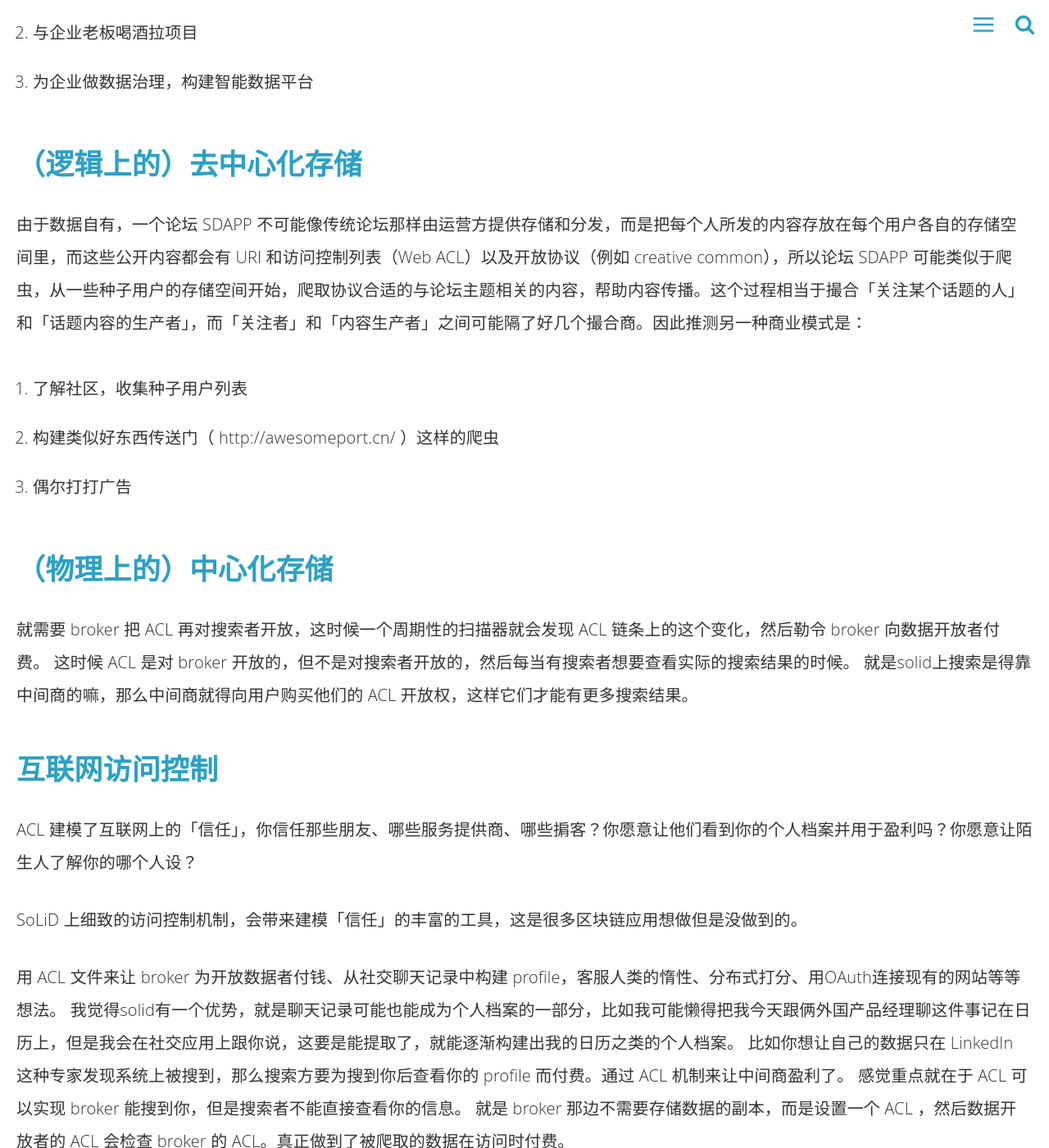
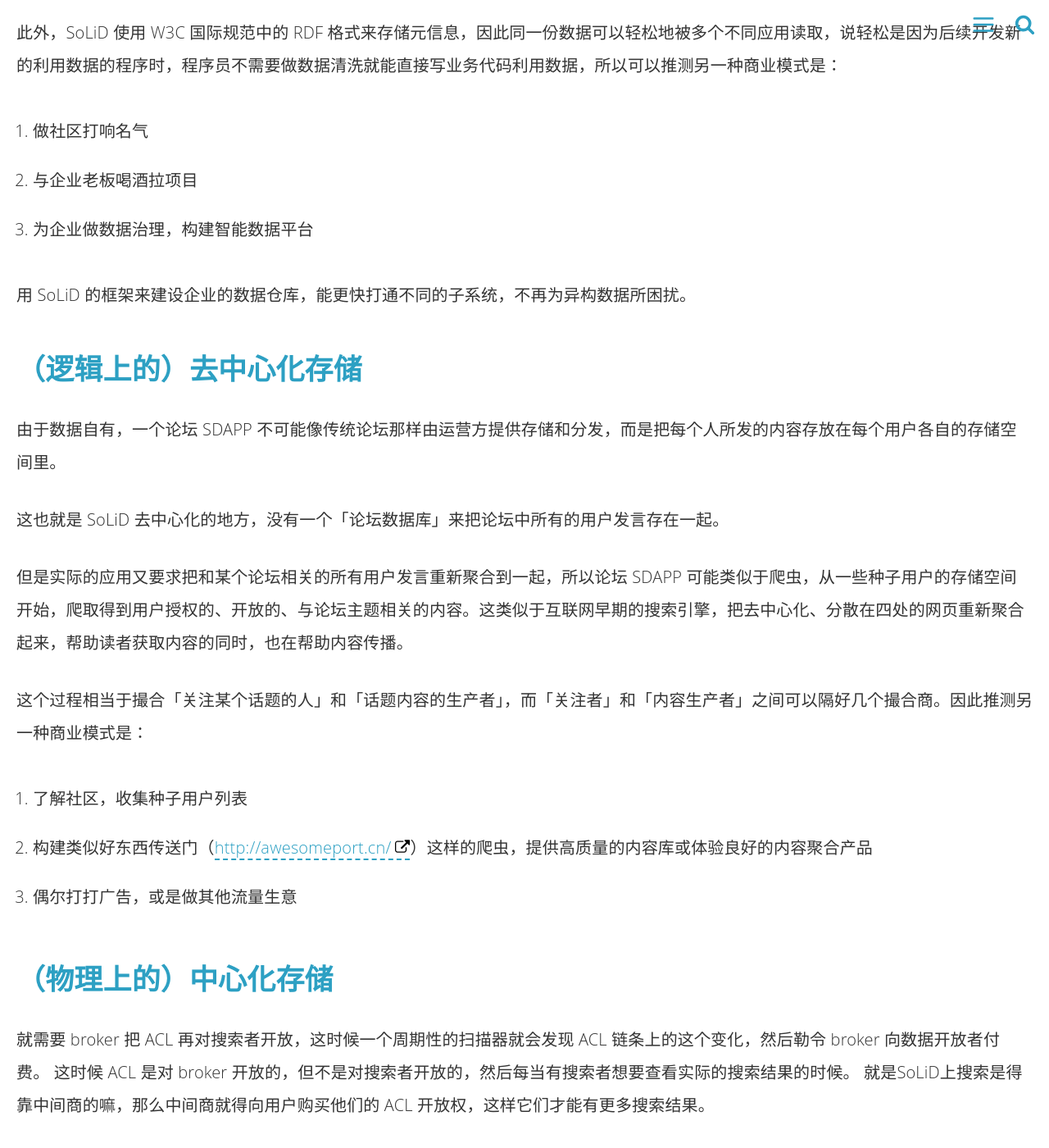
Before and after one commit to linonetwo/linonetwo.github.io, a Jekyll site: the page built from _posts/2018-12-02-SoLiD商业模式与语义网商业模式.md, in a window 1280 px wide and 1400 px high, scrolled down 2027 px. Shown: the whole window at 82% size. Built offline with Jekyll 4.4.1, drawn with Linux system fonts in a browser that asks for light colours; comment, search, counter and statistics services are not loaded; some of the changed text lies outside the part shown.

Commit message:
Update 2018-12-02-SoLiD商业模式与语义网商业模式.md

```diff
--- a/_posts/2018-12-02-SoLiD商业模式与语义网商业模式.md
+++ b/_posts/2018-12-02-SoLiD商业模式与语义网商业模式.md
@@ -18,7 +18,7 @@
 
 ## 什么是语义网？什么是 SoLiD？
 
-语义网是互联网设计上的下一个阶段，是 Web 开发者很可能在有生之年要经历的一场技术升级。
+语义网是互联网设计上的下一个阶段，是 Web 开发者和使用者在有生之年很可能要经历的一场技术升级。
 
 可以在[这个知乎问答](https://www.zhihu.com/question/19550885)里看到鲍捷博士等人对语义网的理解。
 
@@ -26,38 +26,50 @@
 
 按着它来的话应用的用户可以把数据存到自己想存的加密存储空间里，而不是疼讯、新浪或者某些国外不存在公司的服务器上。对于用户来说好处是你可以把刷到的一条研讨会预告微博拖到日历里作为未来待办事项（语义互操作性），以及以后不是你求渠道爸爸上你的文而是每一个渠道花钱来求你上你的文（内容生产者完全拥有数据）。
 
-Solid 是一场革命，革的就是体大不尊的巨头的命，把数据还给人民，让人民能用自己的数据做更多自动化，让人民能用自己的数据赚更多的钱。
+SoLiD 是一场革命，革的就是体大不尊的巨头的命，把数据还给人民，让人民能用自己的数据做更多自动化，让人民能用自己的数据赚更多的钱。
 
-更详细的介绍见[来看看分布式社交协议栈Solid和人人可用的内容分发网络IPFS](https://onetwo.ren/%E7%9C%8B%E7%9C%8B%E5%88%86%E5%B8%83%E5%BC%8F%E7%A4%BE%E4%BA%A4%E5%8D%8F%E8%AE%AESolid/)，相关讨论可以在[论坛上](https://forum.learnsolid.cn/category/2/%E7%BB%BC%E5%90%88%E8%AE%A8%E8%AE%BA)查看。
+更详细的介绍见[来看看分布式社交协议栈SoLiD和人人可用的内容分发网络IPFS](https://onetwo.ren/%E7%9C%8B%E7%9C%8B%E5%88%86%E5%B8%83%E5%BC%8F%E7%A4%BE%E4%BA%A4%E5%8D%8F%E8%AE%AESolid/)，相关讨论可以在[论坛上](https://forum.learnsolid.cn/category/2/%E7%BB%BC%E5%90%88%E8%AE%A8%E8%AE%BA)查看。
+
+但是使用了这个技术栈和数据自有的理念之后，应用开发者要怎么盈利呢？
 
 ## 数据与应用分离
 
-数据还给人民后， 聊天记录和朋友列表就不会被禁锢在微信上，聊天数据可以用比微信体验更好的第三方应用**巨信**来打开。这鼓励了应用在用户体验上的充分竞争，因为用户数及其带来的关系网络不再是竞争力，所以可以猜测一种商业模式是：
+数据还给人民后，聊天记录和朋友列表就不会被禁锢在微信上，聊天数据可以用比微信体验更好的第三方应用，比如*巨信*，来打开。这鼓励了应用在用户体验上的充分竞争，因为应用没法禁锢住用户和用户的关系网，所以沉淀下来的用户关系网络不再是应用的竞争力，用户会迁移到他们觉得体验最好的应用上。
 
-1. 开发并推广自己体验更好的山寨 SDAPP（Solid Decentralized App)
-2. 在 SDAPP 里挂广告
+所以可以猜测一种商业模式是：
+
+1. 开发并推广体验更好的 SDAPP（Solid Decentralized App)，与用户体验不好的微信等应用竞争
+2. 在 SDAPP 里放置不影响体验的广告以盈利
 
 ## 互操作性
 
-此外，Solid 使用 W3C 国际规范中的 RDF 格式来存储元信息，因此同一份数据可以轻松地被多个不同应用读取，说轻松是因为后续开发新的利用数据的程序时，程序员不需要做数据清洗就能直接写业务代码利用数据，所以可以推测另一种商业模式是：
+此外，SoLiD 使用 W3C 国际规范中的 RDF 格式来存储元信息，因此同一份数据可以轻松地被多个不同应用读取，说轻松是因为后续开发新的利用数据的程序时，程序员不需要做数据清洗就能直接写业务代码利用数据，所以可以推测另一种商业模式是：
 
 1. 做社区打响名气
 2. 与企业老板喝酒拉项目
 3. 为企业做数据治理，构建智能数据平台
 
+用 SoLiD 的框架来建设企业的数据仓库，能更快打通不同的子系统，不再为异构数据所困扰。
+
 ## （逻辑上的）去中心化存储
 
-由于数据自有，一个论坛 SDAPP 不可能像传统论坛那样由运营方提供存储和分发，而是把每个人所发的内容存放在每个用户各自的存储空间里，而这些公开内容都会有 URI 和访问控制列表（Web ACL）以及开放协议（例如 creative common），所以论坛 SDAPP 可能类似于爬虫，从一些种子用户的存储空间开始，爬取协议合适的与论坛主题相关的内容，帮助内容传播。这个过程相当于撮合「关注某个话题的人」和「话题内容的生产者」，而「关注者」和「内容生产者」之间可能隔了好几个撮合商。因此推测另一种商业模式是：
+由于数据自有，一个论坛 SDAPP 不可能像传统论坛那样由运营方提供存储和分发，而是把每个人所发的内容存放在每个用户各自的存储空间里。
+
+这也就是 SoLiD 去中心化的地方，没有一个「论坛数据库」来把论坛中所有的用户发言存在一起。
+
+但是实际的应用又要求把和某个论坛相关的所有用户发言重新聚合到一起，所以论坛 SDAPP 可能类似于爬虫，从一些种子用户的存储空间开始，爬取得到用户授权的、开放的、与论坛主题相关的内容。这类似于互联网早期的搜索引擎，把去中心化、分散在四处的网页重新聚合起来，帮助读者获取内容的同时，也在帮助内容传播。
+
+这个过程相当于撮合「关注某个话题的人」和「话题内容的生产者」，而「关注者」和「内容生产者」之间可以隔好几个撮合商。因此推测另一种商业模式是：
 
 1. 了解社区，收集种子用户列表
-2. 构建类似好东西传送门（ http://awesomeport.cn/ ）这样的爬虫
-3. 偶尔打打广告
+2. 构建类似好东西传送门（[http://awesomeport.cn/](http://awesomeport.cn/)）这样的爬虫，提供高质量的内容库或体验良好的内容聚合产品
+3. 偶尔打打广告，或是做其他流量生意
 
 ## （物理上的）中心化存储
 
 就需要 broker 把 ACL 再对搜索者开放，这时候一个周期性的扫描器就会发现 ACL 链条上的这个变化，然后勒令 broker 向数据开放者付费。
 这时候 ACL 是对 broker 开放的，但不是对搜索者开放的，然后每当有搜索者想要查看实际的搜索结果的时候。
-就是solid上搜索是得靠中间商的嘛，那么中间商就得向用户购买他们的 ACL 开放权，这样它们才能有更多搜索结果。
+就是SoLiD上搜索是得靠中间商的嘛，那么中间商就得向用户购买他们的 ACL 开放权，这样它们才能有更多搜索结果。
 
 ## 互联网访问控制
 
@@ -66,7 +78,7 @@
 SoLiD 上细致的访问控制机制，会带来建模「信任」的丰富的工具，这是很多区块链应用想做但是没做到的。
 
 用 ACL 文件来让 broker 为开放数据者付钱、从社交聊天记录中构建 profile，客服人类的惰性、分布式打分、用OAuth连接现有的网站等等想法。
-我觉得solid有一个优势，就是聊天记录可能也能成为个人档案的一部分，比如我可能懒得把我今天跟俩外国产品经理聊这件事记在日历上，但是我会在社交应用上跟你说，这要是能提取了，就能逐渐构建出我的日历之类的个人档案。
+我觉得SoLiD有一个优势，就是聊天记录可能也能成为个人档案的一部分，比如我可能懒得把我今天跟俩外国产品经理聊这件事记在日历上，但是我会在社交应用上跟你说，这要是能提取了，就能逐渐构建出我的日历之类的个人档案。
 比如你想让自己的数据只在 LinkedIn 这种专家发现系统上被搜到，那么搜索方要为搜到你后查看你的 profile 而付费。通过 ACL 机制来让中间商盈利了。
 感觉重点就在于 ACL 可以实现 broker 能搜到你，但是搜索者不能直接查看你的信息。
 就是 broker 那边不需要存储数据的副本，而是设置一个 ACL ，然后数据开放者的 ACL 会检查 broker 的 ACL。真正做到了被爬取的数据在访问时付费。
@@ -74,6 +86,8 @@
 还可以有类似 PageRank 的 TrustRank，根据对某个节点开放的 ACL 的数量来计算这个节点的可信任度，而对它开放 ACL 的节点也不能是孤立的。这种扫描可以作为一个服务，只有对服务开放自己的 ACL 文件才可以计算，算完可以得到一个类似芝麻信用的分数。
 
 ### 知识付费
+
+每个用户的每条公开内容都会有 URI 和访问控制列表（Web ACL）以及开放协议（例如 creative common），也就是说用户可以对自己发表的言论进行任意粒度的知识付费、分组可见等等控制。
 
 可以在 ACL 中设置对某个用户组开放可读，因此可以把付费用户、订阅用户归入一个用户组，然后让专栏的 VIP 文章对这个付费用户组开放，从而允许知识付费应用的出现。
 
@@ -97,7 +111,7 @@
 这样每个人可能都会同时拥有多个 POD 和 WebID，怎么利用好这些存储和身份，让自己的数据自动得到适当冗余，就需要额外的工具来管理了。
 不同身份之间可能还需要同步数据，或者隔离数据来塑造不同的形象。
 
-农村包围城市，一开始推出的各种和社交无关的应用和游戏不会被微信等等现有平台封杀，但随后因为玩过这些小应用和游戏的用户都已经有 solid 账号了，所以迁移到 solid 上就不会有太大的阻力，就不太会遇到「加个 solid 好友吧」「但是我没有 solid 账号」这种情况了。而子弹短信就会有这种问题，你想加个别人的好友，说不定别人还没有子弹短信账号呢？
+农村包围城市，一开始推出的各种和社交无关的应用和游戏不会被微信等等现有平台封杀，但随后因为玩过这些小应用和游戏的用户都已经有 SoLiD 账号了，所以迁移到 SoLiD 上就不会有太大的阻力，就不太会遇到「加个 SoLiD 好友吧」「但是我没有 SoLiD 账号」这种情况了。而子弹短信就会有这种问题，你想加个别人的好友，说不定别人还没有子弹短信账号呢？
 
 ## 涌现
 
```
